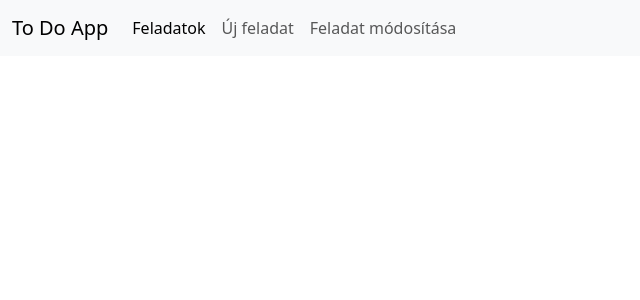
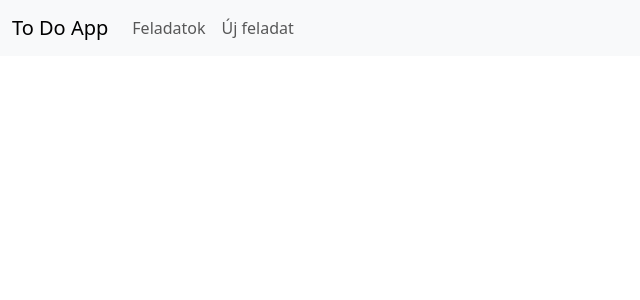
Before and after one commit to b0totmat/vue-feladatok, a Vue app in the folder ToDoApp/todo-app/: page / in a window 1280 px wide. Shown: the top 300 px of the page, without its empty margins (0-640 px from the left). Built offline with nearby package versions, Linux system fonts and the light colour scheme.

Commit message:
Navigáció - Nem kell link a módosításhoz

```diff
--- a/ToDoApp/todo-app/src/components/Navbar.vue
+++ b/ToDoApp/todo-app/src/components/Navbar.vue
@@ -8,13 +8,10 @@
             <div class="collapse navbar-collapse" id="navbarSupportedContent">
                 <ul class="navbar-nav me-auto mb-2 mb-lg-0">
                     <li class="nav-item">
-                        <RouterLink class="nav-link active" to="/tasks">Feladatok</RouterLink>
+                        <RouterLink class="nav-link" to="/tasks">Feladatok</RouterLink>
                     </li>
                     <li class="nav-item">
                         <RouterLink class="nav-link" to="/newtask">Új feladat</RouterLink>
-                    </li>
-                    <li class="nav-item">
-                        <RouterLink class="nav-link" to="/edittask">Feladat módosítása</RouterLink>
                     </li>
                 </ul>
             </div>
```
